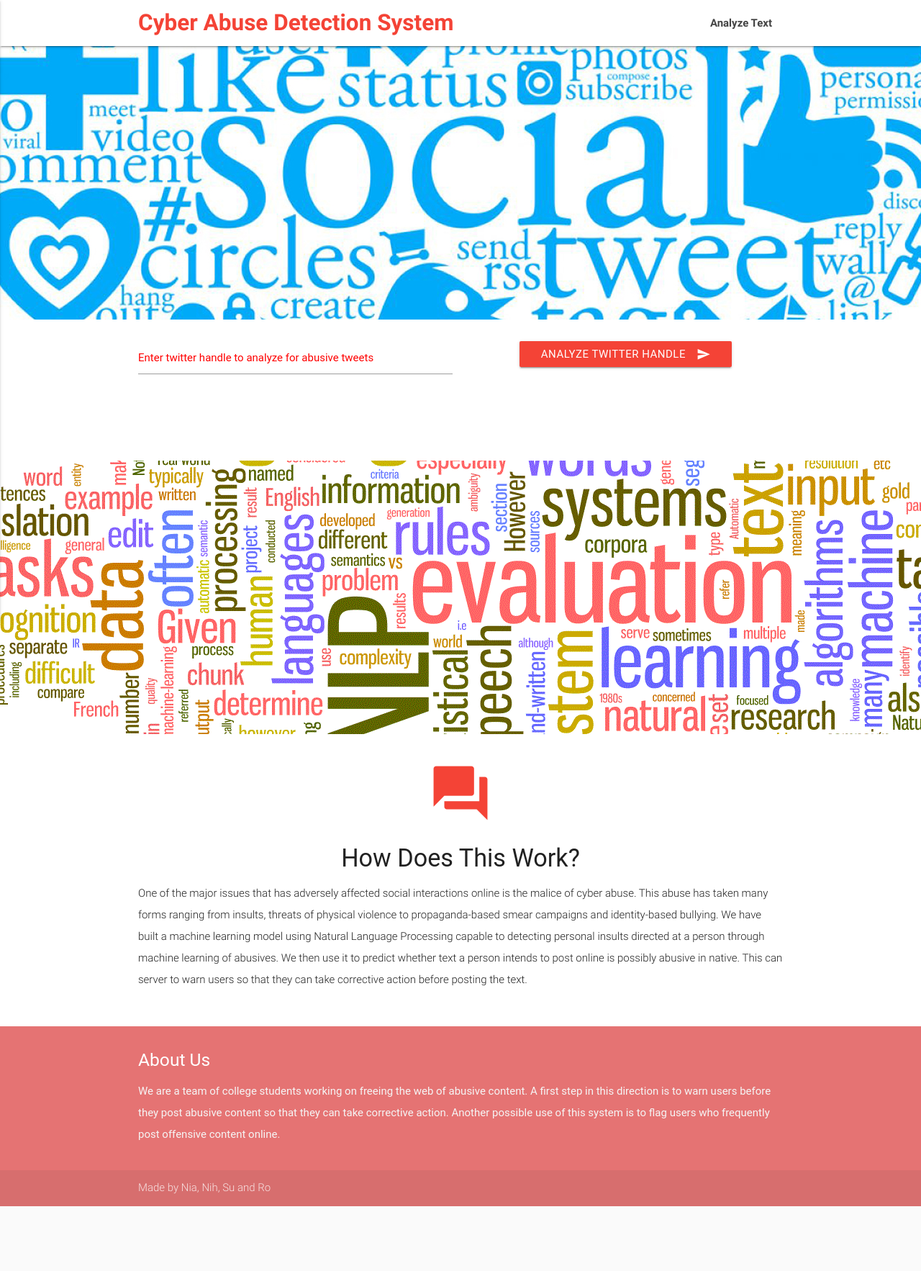
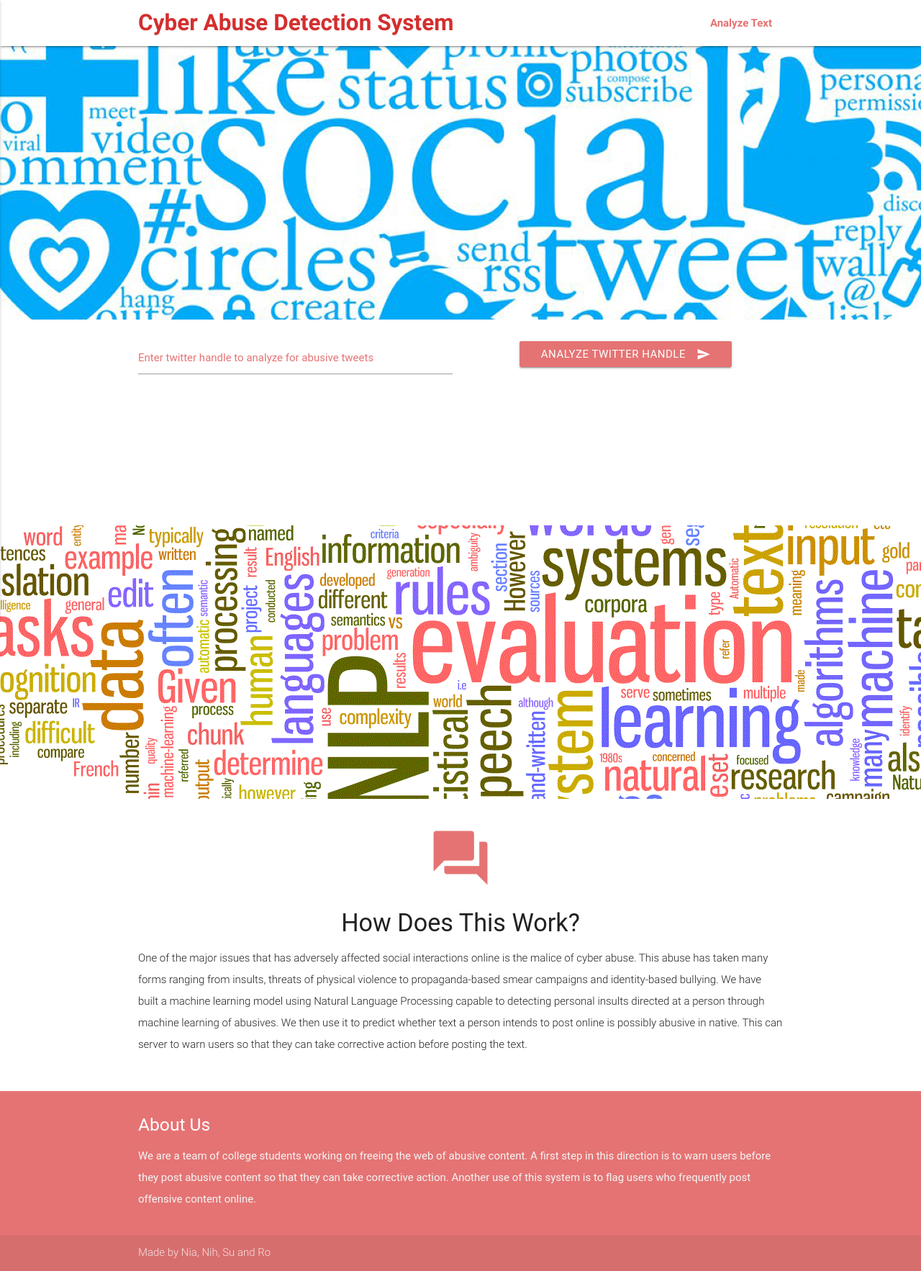
Before and after one commit to dalmia-nihar/abuse-detection-nlp, a Flask app: page /analyze-twitter in a window 1280 px wide. Shown: the whole page at 72% size. Before the commit the page ends 1676 px from the top, so only its background shows below. Run offline with Flask 2, Linux system fonts and the light colour scheme; some libraries are stand-ins or nearby versions; some web fonts are replaced.

Commit message:
UI updates

```diff
--- a/UI/app/static/style.css
+++ b/UI/app/static/style.css
@@ -66,50 +66,50 @@ footer.page-footer {
 /* change form input color */
 
 .input-field label {
-    color: red;
+    color: #E57373;
 }
 
 .input-field input[type=text]:focus+label {
-    color: red;
+    color: #E57373;
 }
 
 .input-field input[type=text]:focus {
-    border-bottom: 1px solid red;
-    box-shadow: 0 1px 0 0 red;
+    border-bottom: 1px solid #E57373;
+    box-shadow: 0 1px 0 0 #E57373;
 }
 
 .input-field input[type=text].valid {
-    border-bottom: 1px solid red;
-    box-shadow: 0 1px 0 0 red;
+    border-bottom: 1px solid #E57373;
+    box-shadow: 0 1px 0 0 #E57373;
 }
 
 .input-field input[type=text].invalid {
-    border-bottom: 1px solid red;
-    box-shadow: 0 1px 0 0 red;
+    border-bottom: 1px solid #E57373;
+    box-shadow: 0 1px 0 0 #E57373;
 }
 
 .input-field .prefix.active {
-    color: red;
+    color: #E57373;
 }
 
 
 /* change form text area color */
 
 .input-field textarea[type=text]:focus+label {
-    color: red;
+    color: #E57373;
 }
 
 .input-field textarea[type=text]:focus {
-    border-bottom: 1px solid red;
-    box-shadow: 0 1px 0 0 red;
+    border-bottom: 1px solid #E57373;
+    box-shadow: 0 1px 0 0 #E57373;
 }
 
 .input-field textarea[type=text].valid {
-    border-bottom: 1px solid red;
-    box-shadow: 0 1px 0 0 red;
+    border-bottom: 1px solid #E57373;
+    box-shadow: 0 1px 0 0 #E57373;
 }
 
 .input-field textarea[type=text].invalid {
-    border-bottom: 1px solid red;
-    box-shadow: 0 1px 0 0 red;
+    border-bottom: 1px solid #E57373;
+    box-shadow: 0 1px 0 0 #E57373;
 }
--- a/UI/app/templates/twitterAnalysis.html
+++ b/UI/app/templates/twitterAnalysis.html
@@ -16,13 +16,13 @@
     <!-- Navbar -->
     <nav class="white" role="navigation">
         <div class="nav-wrapper container">
-            <a id="logo-container" href="#" class="brand-logo red-text">Cyber Abuse Detection System</a>
+            <a id="logo-container" href="#" class="brand-logo red-text text-darken-2">Cyber Abuse Detection System</a>
             <ul class="right hide-on-med-and-down">
-                <li><a href="/index">Analyze Text</a></li>
+                <li><a href="/index" class="red-text text-lighten-2">Analyze Text</a></li>
             </ul>
 
             <ul id="nav-mobile" class="side-nav">
-                <li><a href="/index">Analyze Text</a></li>
+                <li><a href="/index" class="red-text text-lighten-2">Analyze Text</a></li>
             </ul>
             <a href="#" data-activates="nav-mobile" class="button-collapse"><i class="material-icons">menu</i></a>
         </div>
@@ -47,7 +47,7 @@
                                 <label for="twitter-handle">Enter twitter handle to analyze for abusive tweets</label>
                             </div>
                             <div class="input-field col s6 center">
-                                <button class="btn waves-effect waves-light red submit" type="submit" name="action">Analyze Twitter Handle
+                                <button class="btn waves-effect waves-light red lighten-2 submit" type="submit" name="action">Analyze Twitter Handle
                                     <i class="material-icons right">send</i>
                                 </button>
                             </div>
@@ -58,15 +58,16 @@
             {% if recent_tweets %}
             <div class="row">
                 <div class="col s12">
-                    <p class="center-align red-text">{{ abusive_tweets|length }} tweet(s) were found to be abusive out of {{ recent_tweets }} most recent tweets analyzed</p>
-                    <p class="center-align red-text">List of abusive tweets:</p>
+                    <p class="center-align red-text bold">{{ abusive_tweets|length }} tweet(s) were found to be abusive out of {{ recent_tweets }} most recent tweets analyzed</p>
+                    <p>List of abusive tweets:</p>
+                    <ul class="collection">
                     {% for abusive_tweet in abusive_tweets %}
-                    <p class="center-align red-text">{{ abusive_tweet }}</p>
+                    <li class="collection-item">{{ abusive_tweet }}</li>
                     {% endfor %}
                 </div>
             </div>
             {% else %}
-            <br><br> {% endif %}
+            <br><br><br><br><br><br> {% endif %}
         </div>
     </div>
 
@@ -80,7 +81,7 @@
         <div class="section">
             <div class="row">
                 <div class="col s12 center">
-                    <h3><i class="large material-icons red-text">question_answer</i></h3>
+                    <h3><i class="large material-icons red-text text-lighten-2">question_answer</i></h3>
                     <h4>How Does This Work?</h4>
                     <p class="left-align light">One of the major issues that has adversely affected social interactions online is the malice of cyber abuse. This abuse has taken many forms ranging from insults, threats of physical violence to propaganda-based smear campaigns and
                         identity-based bullying. We have built a machine learning model using Natural Language Processing capable to detecting personal insults directed at a person through machine learning of abusives. We then use it to predict whether
@@ -97,7 +98,7 @@
             <div class="row">
                 <div class="col s12">
                     <h5 class="white-text">About Us</h5>
-                    <p class="grey-text text-lighten-4">We are a team of college students working on freeing the web of abusive content. A first step in this direction is to warn users before they post abusive content so that they can take corrective action. Another possible use of this
+                    <p class="grey-text text-lighten-4">We are a team of college students working on freeing the web of abusive content. A first step in this direction is to warn users before they post abusive content so that they can take corrective action. Another use of this
                         system is to flag users who frequently post offensive content online.</p>
                 </div>
             </div>
```
Also changed, not shown: UI/app/templates/index.html (+9 -11 lines), 1 other file.
